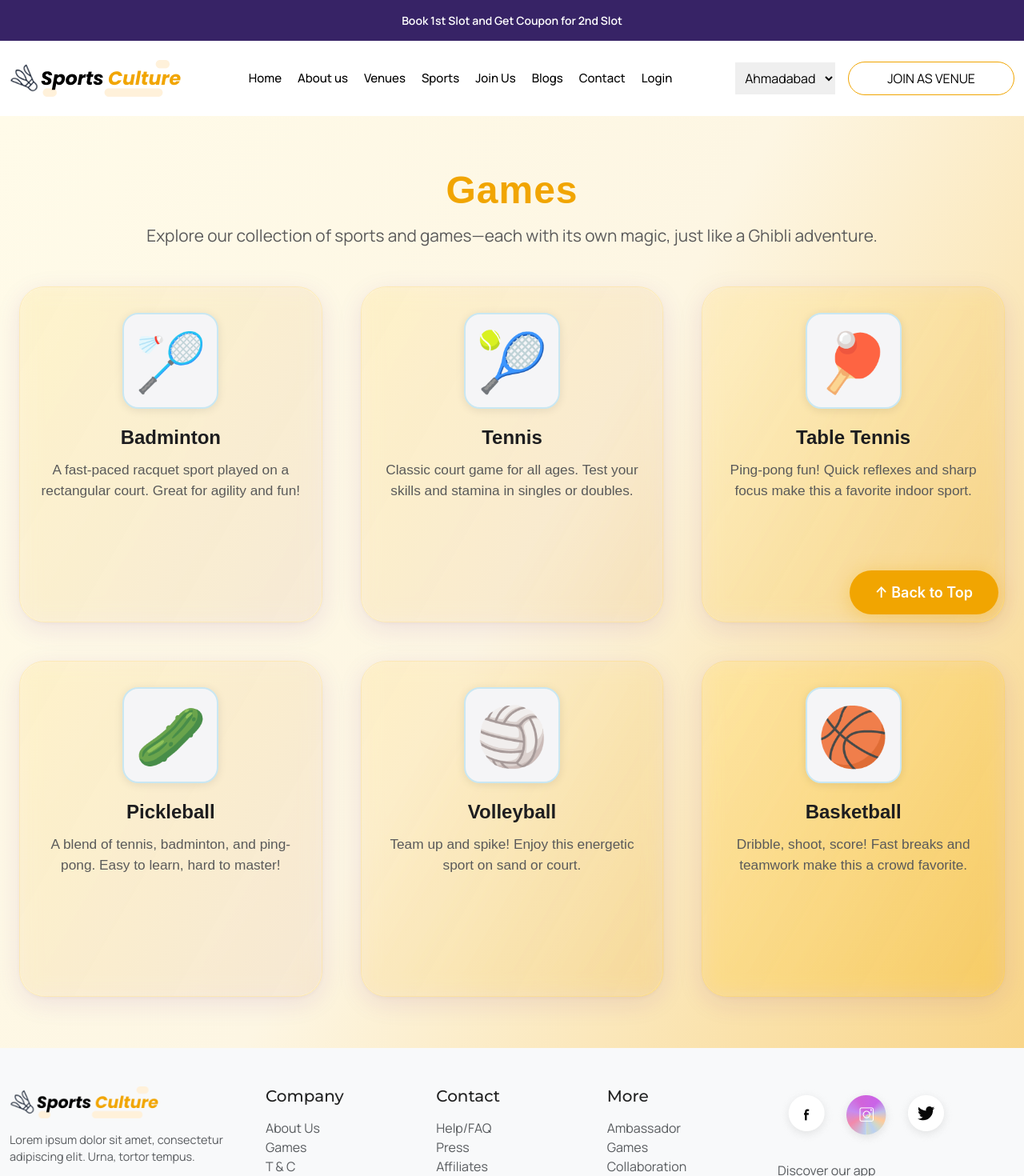
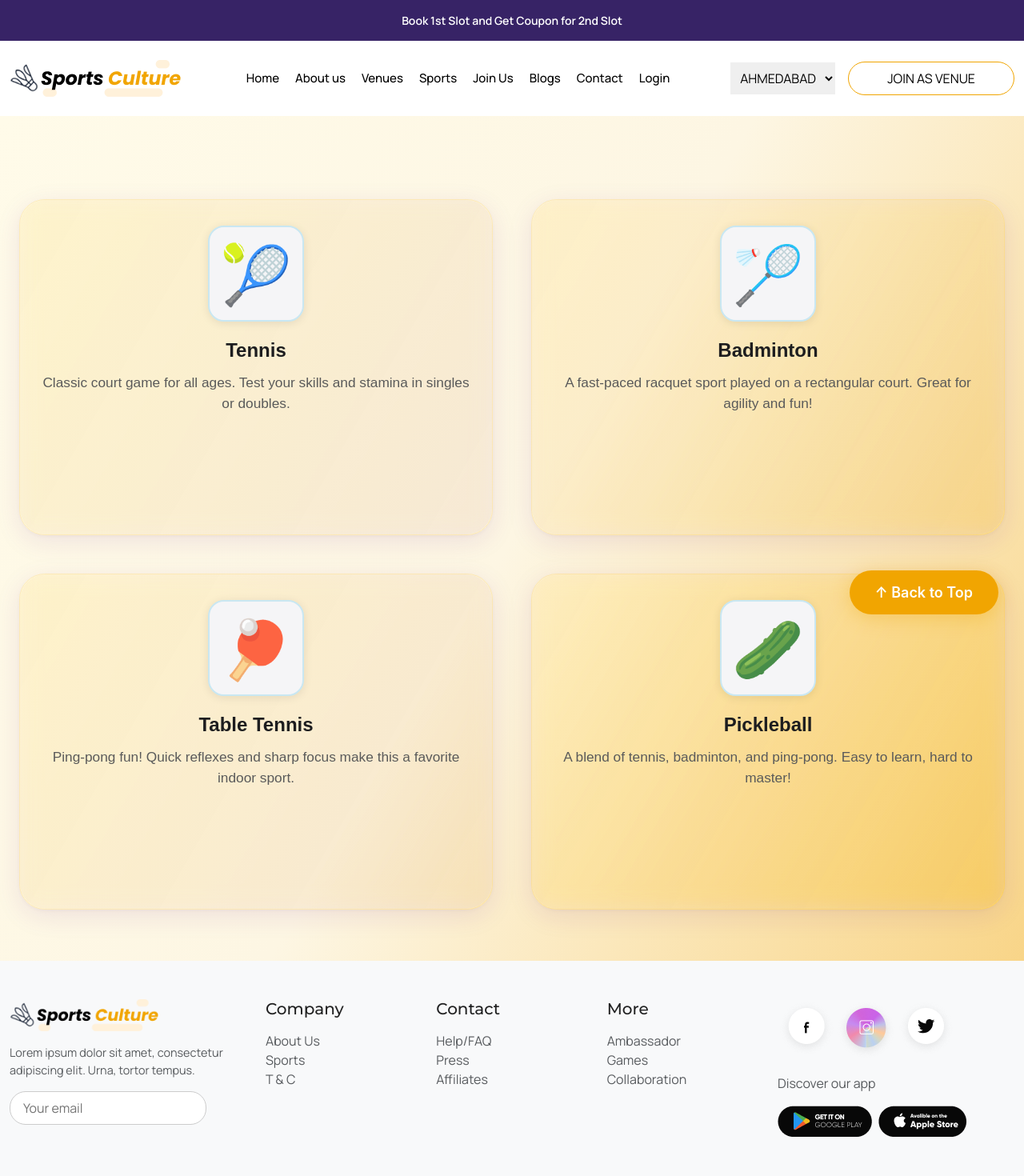
Before and after one commit to vishalrajput88/Sportculture, a React (Vite) app: page /games in a window 1280 px wide. Shown: the top 1470 px of the page at 80% size. Built offline with nearby package versions, Linux system fonts and the light colour scheme.

Commit message:
new release

```diff
--- /dev/null
+++ b/src/components/Footer.module.css
@@ -0,0 +1,43 @@
+.ctaMailForm {
+  margin-top: 16px;
+  display: flex;
+  position: relative;
+}
+
+.ctaInput {
+  border-radius: 20px;
+  padding: 8px 16px;
+  border: 1px solid #ccc;
+  width: 83%;
+  font-size: 1rem;
+  outline: none;
+  transition: box-shadow 0.2s;
+}
+
+.ctaInput:focus {
+  box-shadow: 0 6px 24px #6a1b9a33;
+  border-color: #F1A501;
+}
+
+.ctaSendBtn {
+  background: #F1A501;
+  color: #fff;
+  border: none;
+  border-radius: 50%;
+  width: 36px;
+  height: 36px;
+  display: flex;
+  align-items: center;
+  justify-content: center;
+  position: absolute;
+  right: 6px;
+  top: 50%;
+  transform: translateY(-50%);
+  cursor: pointer;
+  font-size: 1.1rem;
+  transition: background 0.2s;
+}
+
+.ctaSendBtn:hover {
+  background: #4a148c;
+}
--- a/src/components/Footer.tsx
+++ b/src/components/Footer.tsx
@@ -1,4 +1,4 @@
-// import React from 'react';
+import React from 'react';
 import 'bootstrap/dist/css/bootstrap.min.css'; // Ensure Bootstrap CSS is available
 import { Container, Row, Col } from 'react-bootstrap';
 import cultureLogo from '../assets/culture-logo.png'; // Assuming you have a logo
@@ -7,8 +7,13 @@ import appstore from  '../assets/app-store.png';
 import facebookicon from  '../assets/social-fac.png';
 import instaicon from  '../assets/social-insta.png';
 import twiticon from  '../assets/social-twit.png';
+import FilterSection from './FilterSection';
+import { motion } from 'framer-motion';
+import styles from './Footer.module.css';
 
 const Footer = () => {
+  const [ctaEmail, setCtaEmail] = React.useState('');
+
   return (
     <footer className="bg-light py-5 mt-auto" style={{ backgroundColor: '#f8f9fa', position: 'relative' , zIndex: '2' }}>
       <Container>
@@ -17,11 +22,33 @@ const Footer = () => {
           <Col md={3} sm={6} className="mb-4 mb-md-0">
             <div className="d-flex align-items-center mb-3">
               <img src={cultureLogo} alt="Sports Culture Logo" style={{ height: '40px', marginRight: '10px' }} />
-
             </div>
             <p className="text-muted" style={{ fontSize: '0.9rem' }}>
               Lorem ipsum dolor sit amet, consectetur adipiscing elit. Urna, tortor tempus.
             </p>
+            <form className={styles.ctaMailForm} onSubmit={e => e.preventDefault()} style={{ position: 'relative' }}>
+              <motion.input
+                type="email"
+                placeholder="Your email"
+                required
+                value={ctaEmail}
+                onChange={e => setCtaEmail(e.target.value)}
+                whileFocus={{ scale: 1.06, boxShadow: '0 6px 24px #6a1b9a33' }}
+                transition={{ type: 'spring', stiffness: 300, damping: 20 }}
+                className={styles.ctaInput}
+                style={{ paddingRight: ctaEmail ? 48 : undefined }}
+              />
+              {ctaEmail && (
+                <button
+                  type="submit"
+                  className={styles.ctaSendBtn}
+                  aria-label="Subscribe"
+                  style={{ position: 'absolute', right: 56, top: '50%', transform: 'translateY(-50%)' }}
+                >
+                  <i className="fa-solid fa-paper-plane"></i>
+                </button>
+              )}
+            </form>
           </Col>
 
           {/* Column 2: Company Links */}
@@ -29,7 +56,7 @@ const Footer = () => {
             <h5 className="mb-3">Company</h5>
             <ul className="list-unstyled">
               <li><a href="about" className="text-muted text-decoration-none">About Us</a></li>
-              <li><a href="games" className="text-muted text-decoration-none">Games</a></li>
+              <li><a href="games" className="text-muted text-decoration-none">Sports</a></li>
               <li><a href="#sctc" className="text-muted text-decoration-none">T & C</a></li>
             </ul>
           </Col>
--- a/src/components/Header.tsx
+++ b/src/components/Header.tsx
@@ -83,7 +83,10 @@ const Header = () => {
           {/* Desktop Right Section: Location and Login */}
           <div className="d-flex align-items-center gap-3">
             <select className="bg-gray-100 p-2 rounded-md border-0 text-gray-700 text-sm">
-              <option>Ahmadabad</option>
+              <option>AHMEDABAD</option>
+              <option>INDORE</option>
+              <option>VADODARA</option>
+              <option>SURAT</option>
               {/* Add more locations as needed */}
             </select>
 
--- a/src/pages/CustomerLogin.tsx
+++ b/src/pages/CustomerLogin.tsx
@@ -60,7 +60,7 @@ const CustomerLogin = () => {
     <Container maxWidth="sm" sx={{ mt: 8 }}>
       <Paper elevation={3} sx={{ p: 4 }}>
         <Typography variant="h4" component="h1" gutterBottom align="center">
-          Customer Login
+           Login
         </Typography>
         {error && (
           <Alert severity="error" sx={{ mb: 2 }}>
--- a/src/pages/Games.module.css
+++ b/src/pages/Games.module.css
@@ -33,7 +33,7 @@
 
 .gamesGrid {
   display: grid;
-  grid-template-columns: repeat(auto-fit, minmax(340px, 1fr));
+  grid-template-columns: repeat(2, 1fr);
   gap: 48px;
   margin-top: 40px;
   position: relative;
--- a/src/pages/Games.tsx
+++ b/src/pages/Games.tsx
@@ -3,15 +3,16 @@ import styles from './Games.module.css';
 
 const games = [
   {
+    name: 'Tennis',
+    icon: '🎾',
+    desc: 'Classic court game for all ages. Test your skills and stamina in singles or doubles.'
+  },
+  {
     name: 'Badminton',
     icon: '🏸',
     desc: 'A fast-paced racquet sport played on a rectangular court. Great for agility and fun!'
   },
-  {
-    name: 'Tennis',
-    icon: '🎾',
-    desc: 'Classic court game for all ages. Test your skills and stamina in singles or doubles.'
-  },
+
   {
     name: 'Table Tennis',
     icon: '🏓',
@@ -22,16 +23,16 @@ const games = [
     icon: '🥒',
     desc: 'A blend of tennis, badminton, and ping-pong. Easy to learn, hard to master!'
   },
-  {
-    name: 'Volleyball',
-    icon: '🏐',
-    desc: 'Team up and spike! Enjoy this energetic sport on sand or court.'
-  },
-  {
-    name: 'Basketball',
-    icon: '🏀',
-    desc: 'Dribble, shoot, score! Fast breaks and teamwork make this a crowd favorite.'
-  }
+  // {
+  //   name: 'Volleyball',
+  //   icon: '🏐',
+  //   desc: 'Team up and spike! Enjoy this energetic sport on sand or court.'
+  // },
+  // {
+  //   name: 'Basketball',
+  //   icon: '🏀',
+  //   desc: 'Dribble, shoot, score! Fast breaks and teamwork make this a crowd favorite.'
+  // }
 ];
 
 const Games = () => {
@@ -55,12 +56,12 @@ const Games = () => {
 
   return (
     <div className={styles.pageContainer}>
-      <header className={styles.header}>
+      {/* <header className={styles.header}>
         <h1 className={styles.title}>Games</h1>
         <p className={styles.subtitle}>
           Explore our collection of sports and games—each with its own magic, just like a Ghibli adventure.
         </p>
-      </header>
+      </header> */}
       <div className={styles.gamesGrid}>
         {games.map((game, idx) => (
           <div
--- a/src/pages/VenueDetail.tsx
+++ b/src/pages/VenueDetail.tsx
@@ -15,10 +15,12 @@ const amenitiesList = [
 ];
 
 const sportsIcons = [
+  { label: 'Tennis', icon: '🎾' },
+  { label: 'Badminton', icon: '🏸' },
+  { label: 'Table Tennis', icon: '🏓' },
   { label: 'Pickleball', icon: '🏓' },
-  { label: 'Tennis', icon: '🎾' },
-  { label: 'Table Tennis', icon: '🏓' },
-  { label: 'Badminton', icon: '🏸' },
+
+
 ];
 
 const venuesNearby = [
```
